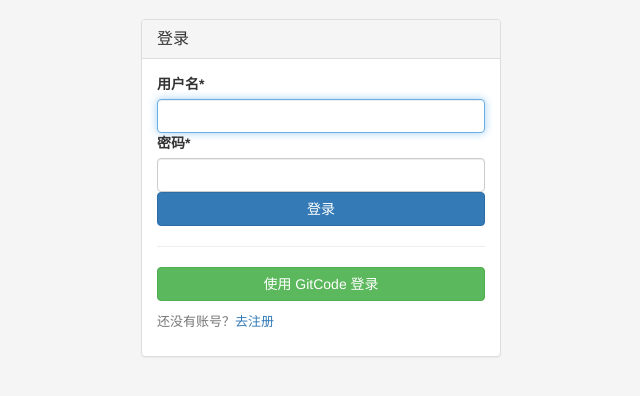
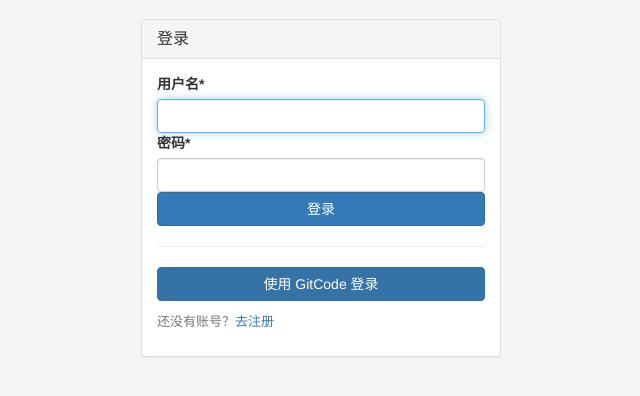
Before and after one commit to yuantao313/no_root_manager, a Django app: page /accounts/login/ in a window 1280 px wide. Shown: the part 51-447 px from the top of the page, without its empty margins (319-959 px from the left). Run offline with Django 5.2, Linux system fonts and the light colour scheme; some libraries are stand-ins or nearby versions.

Commit message:
style: GitCode 登录按钮使用 GitCode 品牌色
- 从官网抓取确认主色 #3572A5（科技蓝）
- 新增 .btn-gitcode 样式（含 hover/focus 加深 #2C5C87）
- 登录页"使用 GitCode 登录"按钮由 btn-success 改为 btn-gitcode

Co-Authored-By: AtomCode (deepseek-v4-flash) <noreply@atomgit.com>

```diff
--- a/templates/accounts/login.html
+++ b/templates/accounts/login.html
@@ -2,6 +2,20 @@
 {% load crispy_forms_tags %}
 {% block title %}登录 - NRM{% endblock %}
 {% block content %}
+<style>
+/* GitCode 品牌色按钮（官网主色 #3572A5） */
+.btn-gitcode {
+    color: #fff;
+    background-color: #3572A5;
+    border-color: #3572A5;
+}
+.btn-gitcode:hover,
+.btn-gitcode:focus {
+    color: #fff;
+    background-color: #2C5C87;
+    border-color: #2C5C87;
+}
+</style>
 <div class="row">
     <div class="col-sm-6 col-sm-offset-3 col-md-4 col-md-offset-4">
         <div class="panel panel-default">
@@ -15,7 +29,7 @@
                     <button type="submit" class="btn btn-primary btn-block">登录</button>
                 </form>
                 <hr>
-                <a href="{% url 'accounts:gitcode_login' %}" class="btn btn-success btn-block">使用 GitCode 登录</a>
+                <a href="{% url 'accounts:gitcode_login' %}" class="btn btn-gitcode btn-block">使用 GitCode 登录</a>
                 <p class="text-muted" style="font-size:13px;margin-top:12px;">还没有账号？<a href="{% url 'accounts:register' %}">去注册</a></p>
             </div>
         </div>
```
